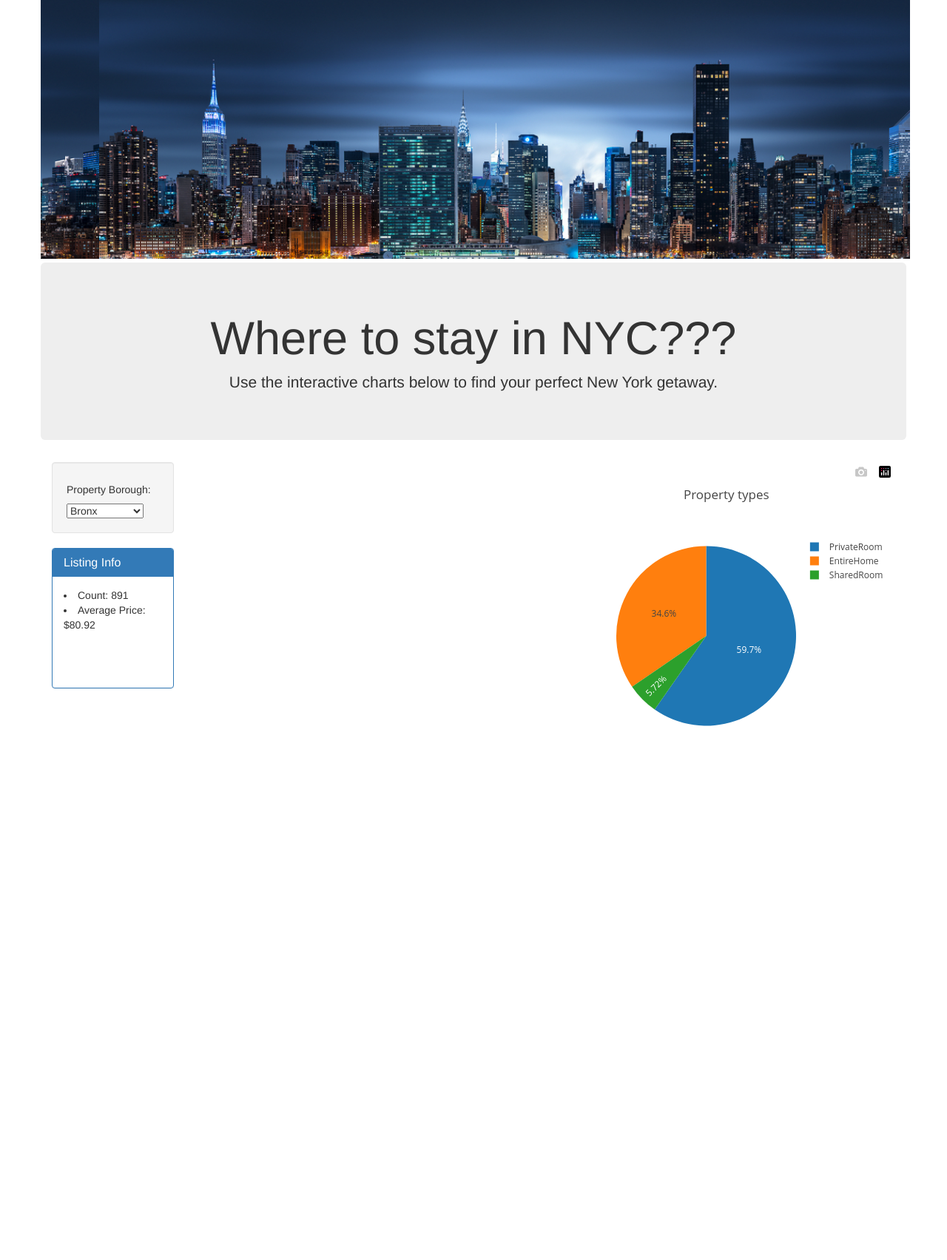
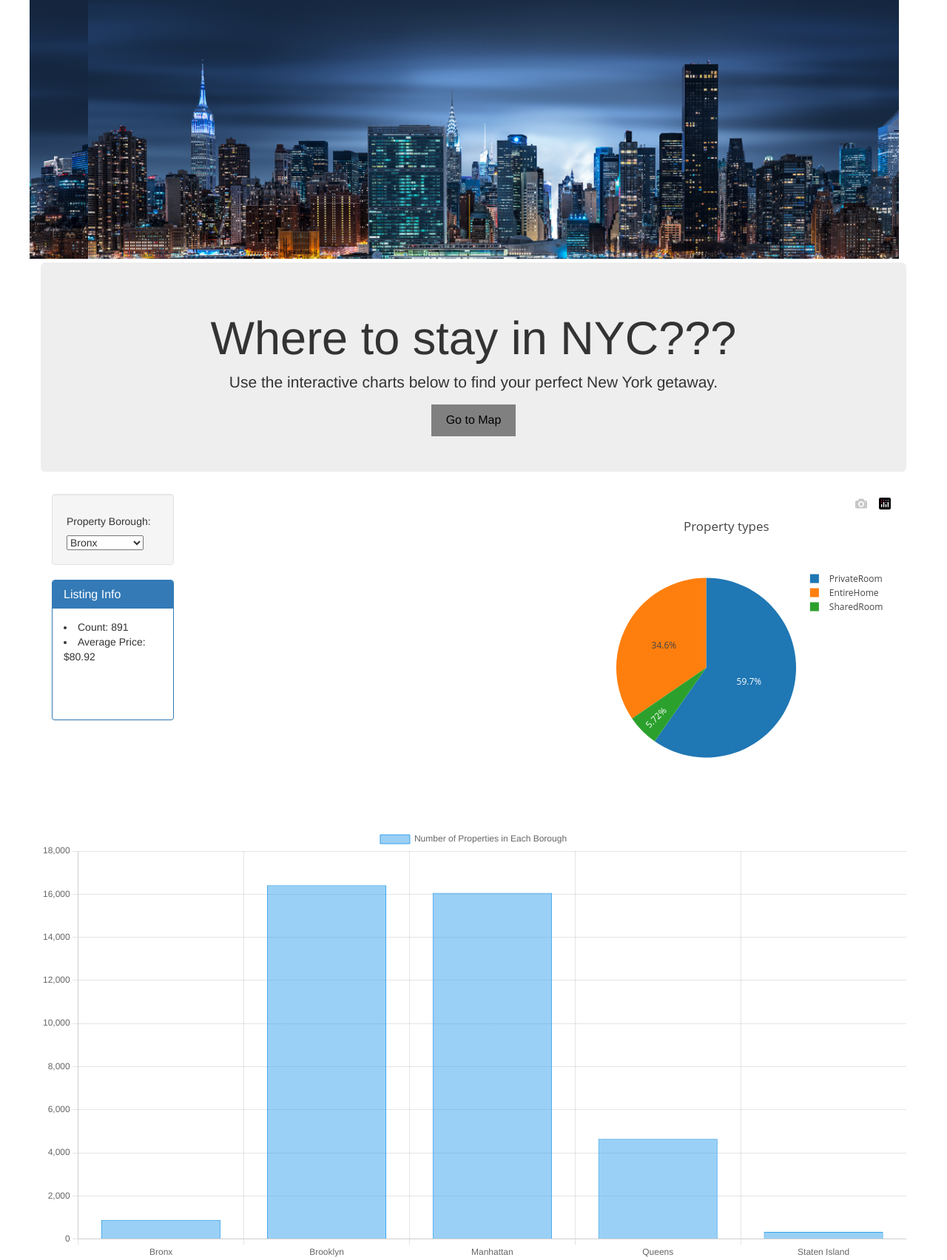
Before and after one commit to stephen-roberts-15/group_project_3, a Flask app: page / in a window 1280 px wide. Shown: the whole page at 74% size. Before the commit the page ends 982 px from the top, so only its background shows below. Run offline with Flask 3, Linux system fonts and the light colour scheme; data comes from the database, SQL or seed files in the repository; parts of the project's set-up code (start-up, migrations or seed data) failed here and were passed over; some libraries are stand-ins or nearby versions.

Commit message:
added button to map page

```diff
--- a/templates/index.html
+++ b/templates/index.html
@@ -7,18 +7,34 @@
   <meta http-equiv="X-UA-Compatible" content="ie=edge">
   <title>AirBnB NYC</title>
   <link rel="stylesheet" href="https://maxcdn.bootstrapcdn.com/bootstrap/3.3.7/css/bootstrap.min.css">
+  <style>
+    .map-button {
+      display: inline-block;
+      padding: 10px 20px;
+      font-size: 16px;
+      background-color: gray;
+      color: black;
+      border: none;
+      cursor: pointer;
+    }
+    .map-button:hover {
+      background-color: royalblue;
+    }
+  </style>
 </head>
 
 <body>
 
   <div class="container">
+
     <div class="row">
-      <div class="drow">
+      <div class="row">
         <canvas id="canvas" width="1175" height="350"> New York City Skyline </canvas>
-    </div>
+      </div>
       <div class="col-md-12 jumbotron text-center">
         <h1>Where to stay in NYC???</h1>
         <p>Use the interactive charts below to find your perfect New York getaway.</p>
+        <a href="http://127.0.0.1:5000/map_page" class="map-button">Go to Map</a>
       </div>
     </div>
     <div class="row">
@@ -48,7 +64,40 @@
         <div id="bubble"></div>
       </div>
     </div>
+    <div class="row">
+      <canvas id="barchart"></canvas>
+    </div>
+    <script src="https://cdn.jsdelivr.net/npm/chart.js"></script>
+    <script>
+      const barchart = document.getElementById('barchart');
+      new Chart(barchart, {
+        type: 'bar',
+        data: {
+          labels: ['Bronx', 'Brooklyn', 'Manhattan', 'Queens', 'Staten Island'],
+          datasets: [{
+            label: 'Number of Properties in Each Borough',
+            data: [891, 16410, 16062, 4640, 328],
+            borderWidth: 1
+          }]
+        },
+        options: {
+          scales: {
+            y: {
+              beginAtZero: true
+            }
+          }
+        }
+      });
+    </script>
   </div>
+
+  <script src="https://d3js.org/d3.v7.min.js"></script>
+  <script src="https://cdn.plot.ly/plotly-latest.min.js"></script>
+  <script src="../static/js/app.js"></script>
+
+</body>
+
+</html>
 
   <script src="https://d3js.org/d3.v7.min.js"></script>
   <script src="https://cdn.plot.ly/plotly-latest.min.js"></script>
```
